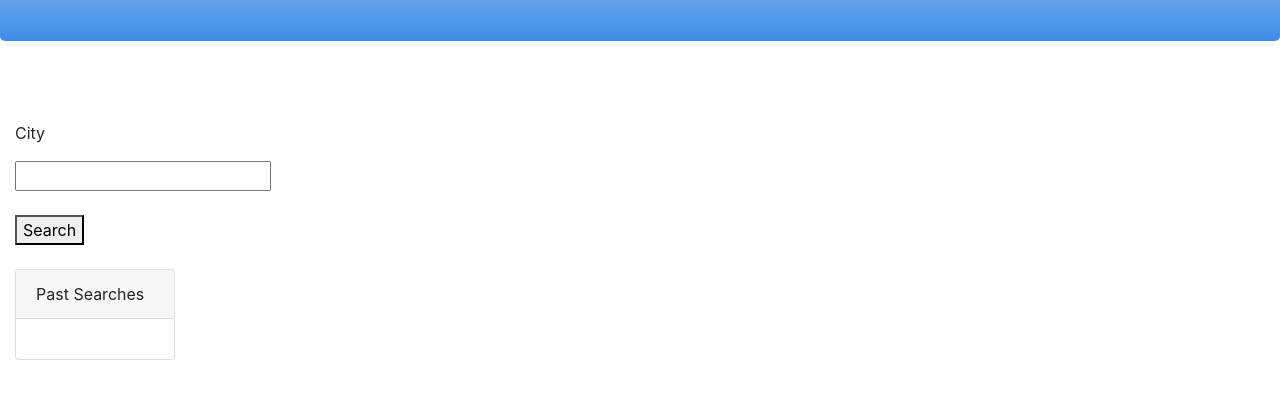
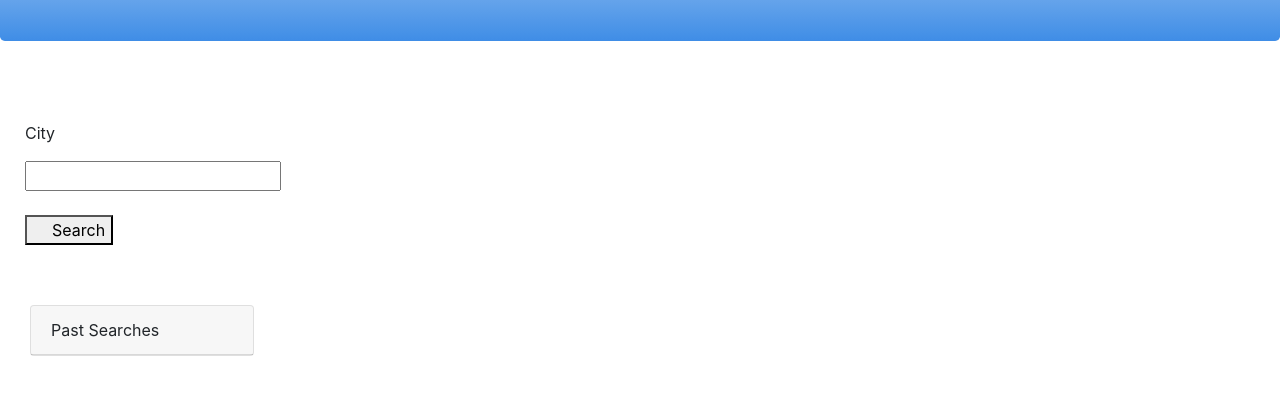
Before and after one commit to chidinmanze/weatherdashboard, a plain HTML site: page index.html in a window 1280 px wide. Shown: the part 167-566 px from the top of the page. Drawn offline with nearby package versions, Linux system fonts and the light colour scheme.

Commit message:
new files

```diff
--- a/assets/style.css
+++ b/assets/style.css
@@ -20,3 +20,32 @@ h1 {
     background-color: #8cb7e7;
 
   }
+
+  #search {
+    padding-left: 25px;
+  }
+
+  .wrap {
+    position: relative;
+    padding: 30px;
+}
+
+.child-2 {
+    width: 50px;
+    position: relative;
+    bottom: -30px;
+    left: 0px;
+}
+
+.child-3 {
+    position: absolute;
+    top: 0;
+    right: 60%;
+}
+
+.child-4 {
+    position: absolute;
+    right: 10%;
+   top: 0;
+
+}
--- a/index.html
+++ b/index.html
@@ -16,12 +16,8 @@
 <br>
 </br>
 
-<div class="container-fluid">
+<div id="search">
 
-        <div class="row">
-                    <div class="col-4">
-
-                        <div>
         <form>
             <!-- City -->
             <p>City</p>
@@ -31,24 +27,33 @@
             <!-- Search button -->
             <button id="search">Search</button>
         </form>
-                        </div>
-                        <br>
 
 
-                            <div id="history" class="card" style="width: 10rem;">
-                                <div class="card-header">
+</div>
+    <div class="wrap">
+
+
+
+
+
+                        <div class="child child-2">
+
+                                <div class="card" style="width: 14rem;">
+                                    <div id="history" class="card-header">
                                                 Past Searches
                                             </div>
-                                <div class="card-body text-dark">
-                                    <div class="list-group list-group-flush" id="past">
+
+
+                                                <div id="past">
 
                                                 </div>
 
                                 </div>
                         </div>
 
-                    </div>
-                    <div class="col-lg-8">
+
+
+                <div class="child child-3">
                     <!-- Search results go here -->
                         <div id="results" ></div>
                         <img id=icon>
@@ -56,21 +61,14 @@
                         <div id="humidity"></div>
                         <div id="windSpeed"></div>
                         <div id="uvIndex"></div>
-                    </div>
-            </div>
 
                 </div>
 
 
 
-        <div class="container-fluid" id="resultsDiv">
-
-            <div class="row">
-
-            </div>
 
 
-
+            <div class="child child-4">
                 <div class="row">
                     <div class="col-6"></div>
                     <div class="col">
@@ -112,11 +110,6 @@
                             <div id="day5Humid" class="col-2"> </div>
 
                        </div>
-
-
-
-                </div>
-
             </div>
 
 
@@ -124,6 +117,7 @@
 
 
 
+    </div>
 
 
 
```
Lines whose indentation alone changed are shown as unchanged.
